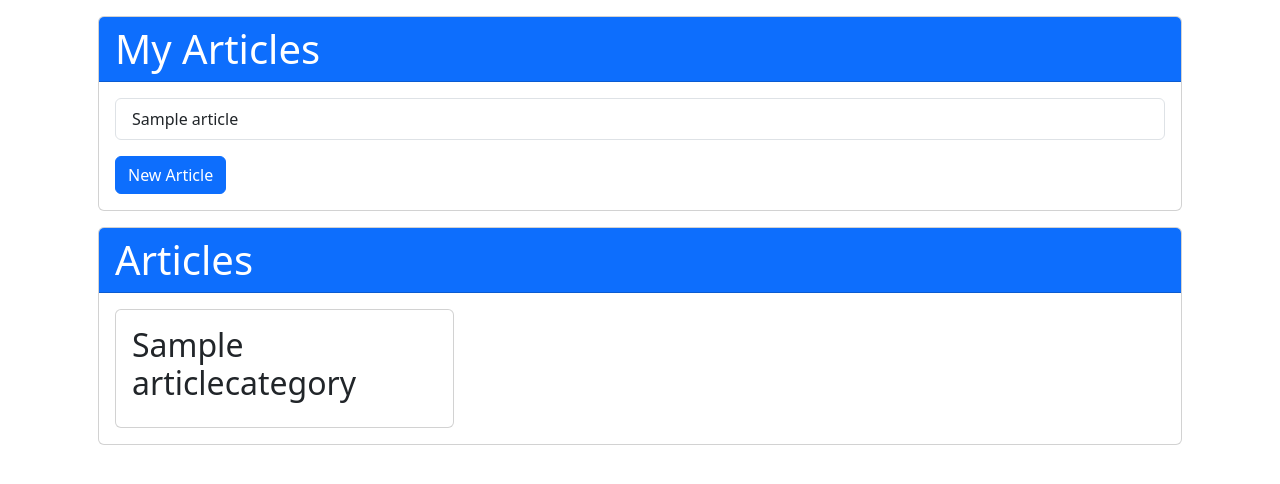
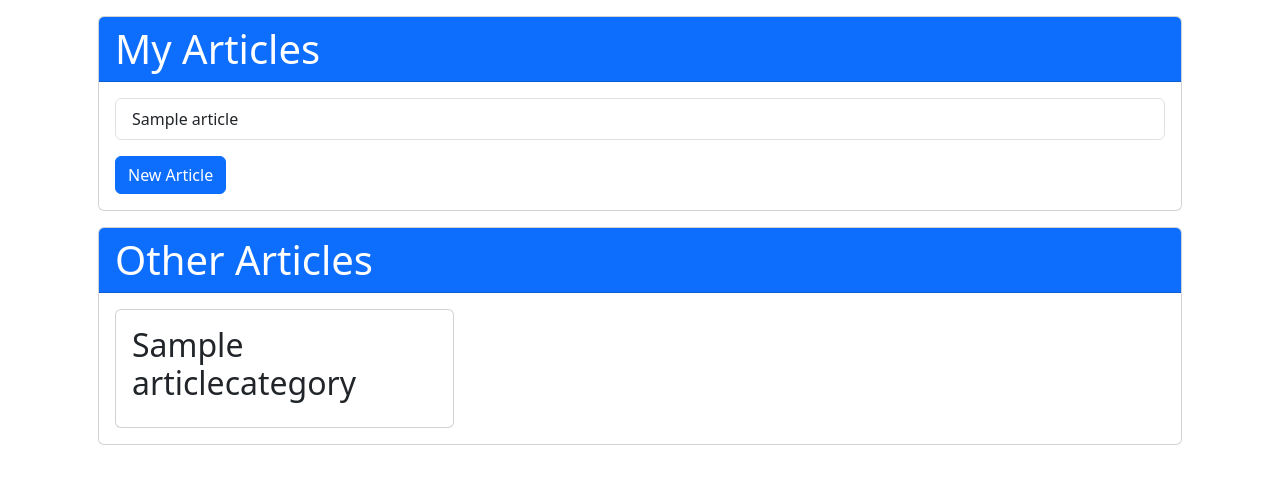
Before and after one commit to pris-matic/hobbysite-CD-3, a Django app: page /wiki/articles/ in a window 1280 px wide. Shown: the part 56-540 px from the top of the page. Run offline with Django 5.2, Linux system fonts and the light colour scheme; a user stored in the database is signed in; tables that the repository leaves empty hold one stand-in row (values such as "Sample post").

Commit message:
Added condition to display context-appropriate heading
If logged in, the list of articles by category says 'Other Articles', but if not logged in, it says 'Articles'

```diff
--- a/hobbysite/wiki/templates/wiki/articlesList.html
+++ b/hobbysite/wiki/templates/wiki/articlesList.html
@@ -21,7 +21,14 @@
     {% endif %}
 
     <section class="card m-3">
-        <h1 class="card-header text-bg-primary"> Articles </h1>
+        <h1 class="card-header text-bg-primary">
+        {% if request.user.is_authenticated %}
+	    Other Articles
+	{% else %}
+	    Articles
+	{% endif %}
+
+	</h1>
         <div class="row row-cols-1 row-cols-lg-3 p-3 g-3">
             {% for category in categories %}
 	    {% if category.articles.all %}
```
